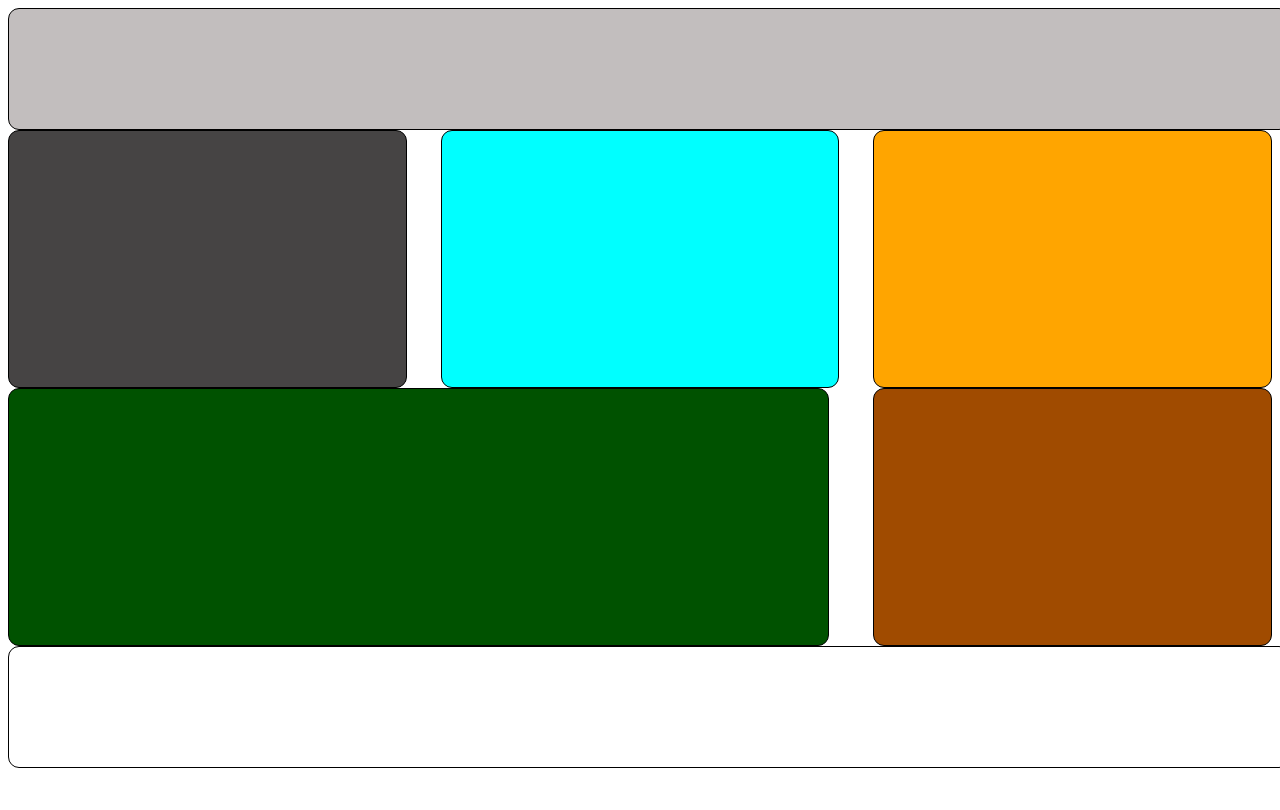
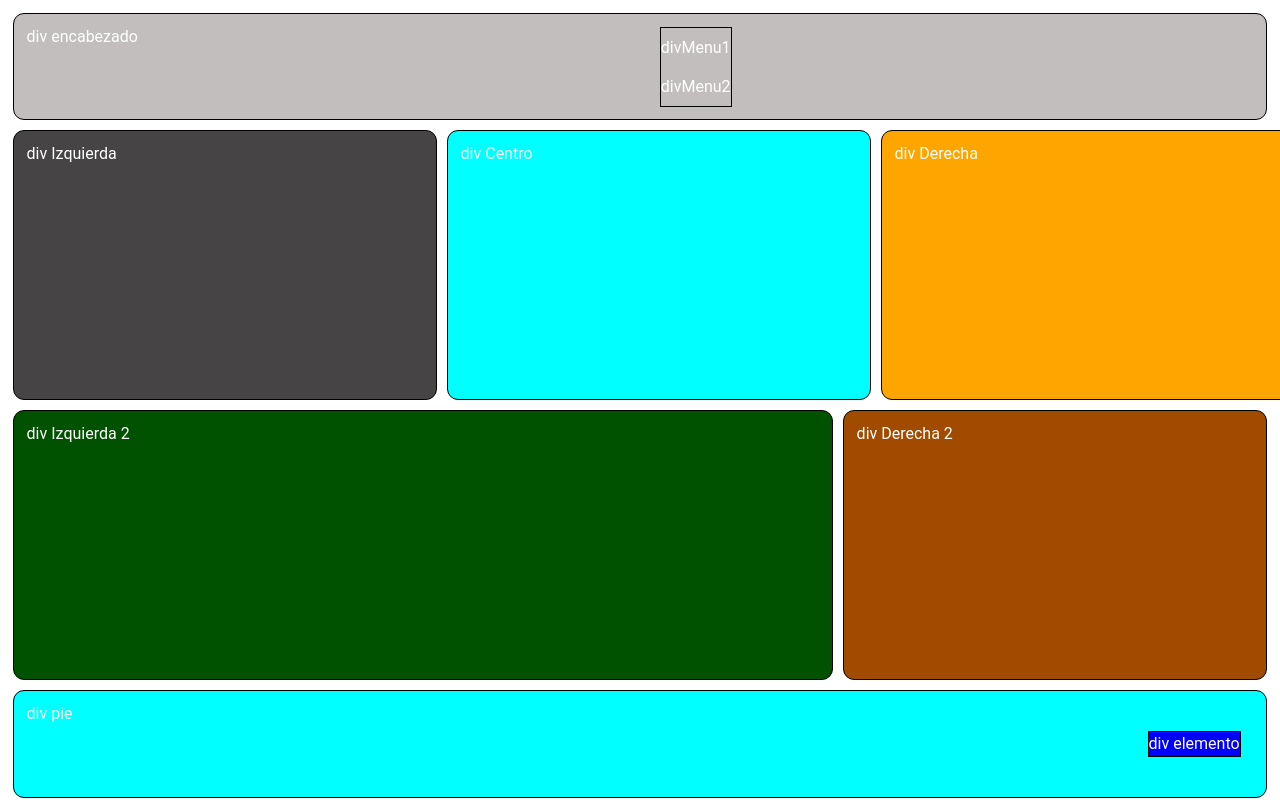
Before and after one commit to hernanmf/hernanMartinezMisEjercicios, a website built with Parcel: page ejLayout.html in a window 1280 px wide. Shown: the top 810 px of the page. Built offline with nearby package versions, Linux system fonts and the light colour scheme.

Commit message:
ejercicio de layout

```diff
--- a/ejLayout.html
+++ b/ejLayout.html
@@ -8,52 +8,51 @@
 </head>
 
 <body>
-
-  <!-- <div class="divVertical "> -->
+  <div class="divVertical ">
     <div class="divEncabezado ">
+      <span class="texto">div encabezado</span>
       <div class="divMenues ">
-      <div class="divMenu1 ">
-
+        <div class="divMenu1">
+          <span class="texto">divMenu1</span>
         </div>
         <div class="divMenu2">
-
+          <span class="texto">divMenu2</span>
         </div>
       </div>
 
       <div class="divLogo">
-
       </div>
     </div>
 
     <div class="div1">
       <div class="divIzquierda">
-
+        <span class="texto">div Izquierda</span>
       </div>
       <div class="divCentro">
-
+        <span class="texto">div Centro</span>
       </div>
       <div class="divDerecha">
-
+        <span class="texto">div Derecha</span>
       </div>
-
     </div>
 
     <div class="div2">
       <div class="divIzquierda2 ">
-
+        <span class="texto">div Izquierda 2</span>
       </div>
       <div class="divDerecha2 ">
-
+        <span class="texto">div Derecha 2</span>
       </div>
 
     </div>
 
     <div class="divPie">
+      <span class="texto">div pie</span>
       <div class="divElemento ">
-
+        <span class="texto">div elemento</span>
       </div>
     </div>
-  <!--  </div> -->
+  </div>
 </body>
 
 </html>
--- a/src/ejercicioDeLayout.css
+++ b/src/ejercicioDeLayout.css
@@ -1,14 +1,13 @@
 body {
   font-family: "Roboto", sans-serif;
-  color: rgb(41, 41, 41);
+  color: white;
 }
 
-/* .divVertical {
+.divVertical {
   display: flex;
   flex-direction: column;
-  justify-content: space-between;
+  justify-content: space-evenly;
 }
- */
 
 .divCentro,
 .divDerecha,
@@ -19,29 +18,36 @@ body {
 .divPie {
   border: 1px solid black;
   border-radius: 11px;
+  padding: 0.8em;
+  margin: 0.3rem;
 }
 
 .divEncabezado,
 .divPie {
-  min-width: 100vw;
-  min-height: 15vh;
+  display: flex;
+  min-width: 100% auto;
+  min-height: 10vh;
 }
 .divEncabezado {
   background-color: rgb(194, 190, 190);
+  justify-content: space-between;
 }
 .divPie {
+  background-color: aqua;
+  justify-content: space-between;
 }
 
-.div1 {
+.div1,
+.div2 {
   display: flex;
-  flex-direction: row;
   justify-content: space-between;
+  min-height: 35vh;
 }
 .divIzquierda,
 .divCentro,
-.divDerecha {
-  width: 31vw;
-  height: 32vh;
+.divDerecha,
+.divDerecha2 {
+  min-width: 31vw;
 }
 .divIzquierda {
   background-color: rgb(70, 68, 68);
@@ -53,19 +59,27 @@ body {
   background-color: orange;
 }
 
-.div2 {
-  display: flex;
-  justify-content: space-between;
-}
-
 .divIzquierda2 {
   width: 64vw;
-  height: 32vh;
   background-color: rgb(0, 82, 0);
 }
 
 .divDerecha2 {
-  width: 31vw;
-  height: 32vh;
   background-color: rgb(160, 75, 0);
 }
+.divElemento {
+  display: flex;
+  align-items: center;
+  align-self: center;
+  height: 3vh;
+  border: 1px solid black;
+  margin: 0.8rem;
+  background-color: blue;
+}
+
+.divMenues {
+  display: flex;
+  flex-direction: column;
+  justify-content: space-around;
+  border: 1px solid black;
+}
```
Lines whose indentation alone changed are shown as unchanged.
